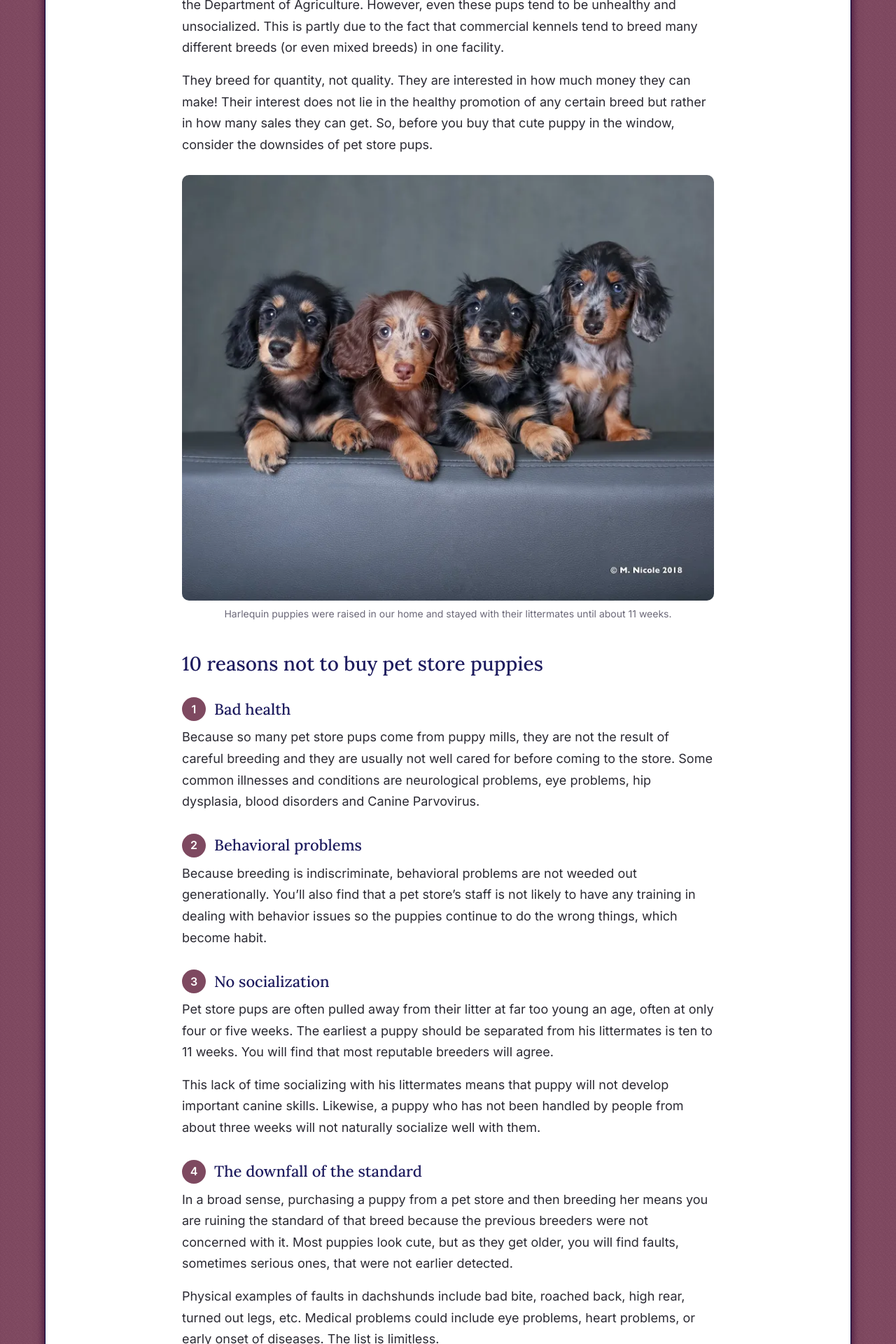
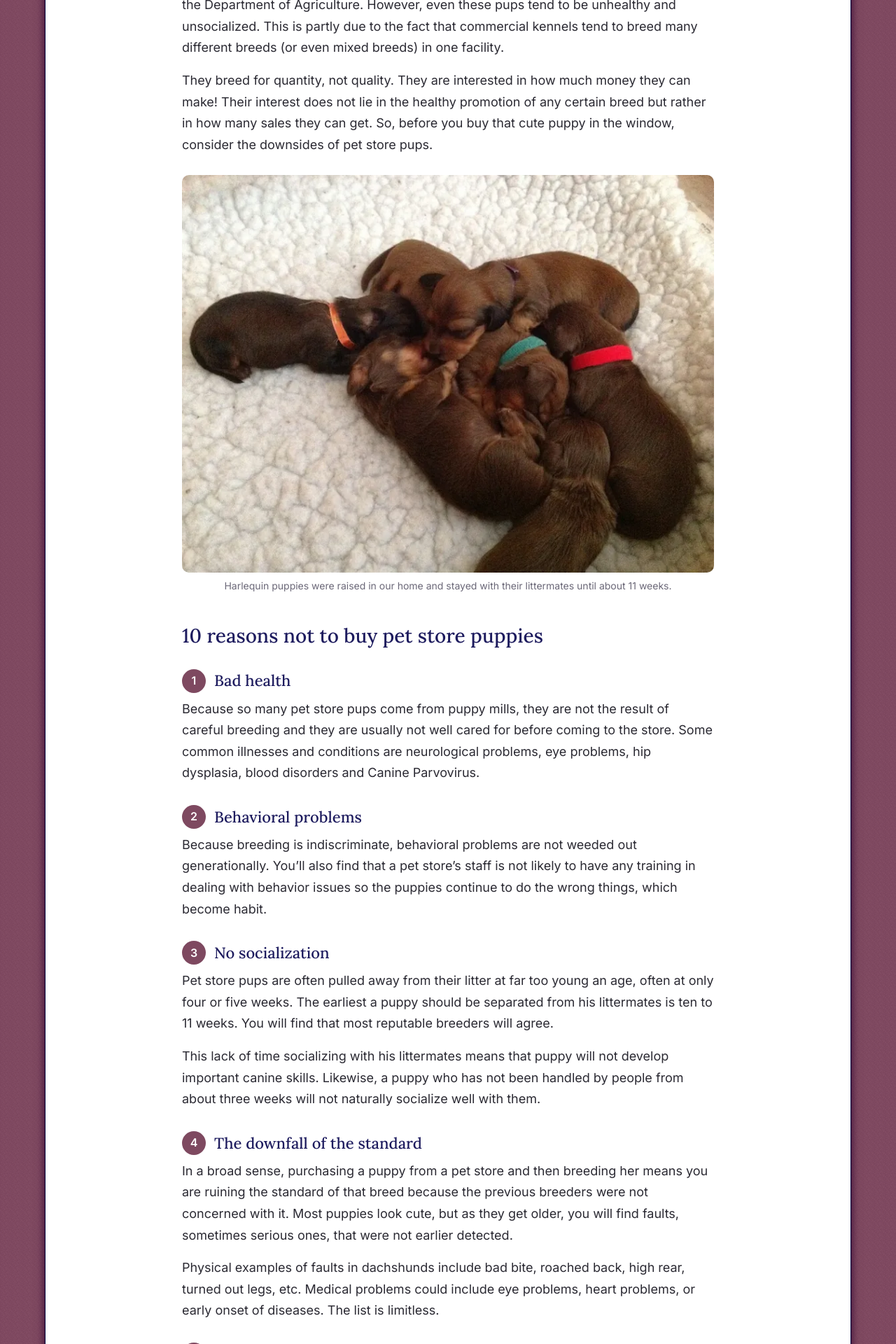
Before and after one commit to louisliberty/harlequin-dachshunds, a Jekyll site: the page built from _posts/2016-08-10-why-shouldnt-i-buy-that-puppy-in-the-window-the-lo.html, in a window 1280 px wide. Shown: the part 1045-2965 px from the top of the page at 70% size. Built offline with Jekyll 4.4.1, drawn with Linux system fonts in a browser that asks for light colours.

Commit message:
Pet store post: use newborn litter photo as opening and share image
Co-Authored-By: Claude Opus 5.5 <noreply@anthropic.com>
Claude-Session: https://claude.ai/code/session_01TAfJqWrpFTn7GBn9jW8hNF

```diff
--- a/_posts/2016-08-10-why-shouldnt-i-buy-that-puppy-in-the-window-the-lo.html
+++ b/_posts/2016-08-10-why-shouldnt-i-buy-that-puppy-in-the-window-the-lo.html
@@ -39,7 +39,7 @@ faq:
 <p>There are some pet stores that buy their puppies from commercial kennels regulated by the Department of Agriculture. However, even these pups tend to be unhealthy and unsocialized. This is partly due to the fact that commercial kennels tend to breed many different breeds (or even mixed breeds) in one facility.</p>
 <p>They breed for quantity, not quality. They are interested in how much money they can make! Their interest does not lie in the healthy promotion of any certain breed but rather in how many sales they can get. So, before you buy that cute puppy in the window, consider the downsides of pet store pups.</p>
 
-<figure class="post-figure"><picture><source type="image/webp" srcset="/assets/img-sizes/puppies/4-puppies-2018-480.webp 480w, /assets/img-sizes/puppies/4-puppies-2018-800.webp 800w, /assets/img-sizes/puppies/4-puppies-2018-1200.webp 1200w, /assets/img-sizes/puppies/4-puppies-2018-1600.webp 1600w" sizes="(max-width: 700px) 92vw, 640px"><img src="/assets/images/puppies/4-puppies-2018.jpg" alt="Four Harlequin miniature longhaired dachshund puppies, black and tan and dapple, lined up on a couch" width="1600" height="1280" loading="lazy" decoding="async"></picture><figcaption>Harlequin puppies were raised in our home and stayed with their littermates until about 11 weeks.</figcaption></figure>
+<figure class="post-figure"><picture><source type="image/webp" srcset="/assets/img-sizes/puppies/chocolate-red-puppies2-480.webp 480w, /assets/img-sizes/puppies/chocolate-red-puppies2-800.webp 800w, /assets/img-sizes/puppies/chocolate-red-puppies2-1078.webp 1078w" sizes="(max-width: 700px) 92vw, 640px"><img src="/assets/images/puppies/chocolate-red-puppies2.jpg" alt="A litter of newborn chocolate and red miniature longhaired dachshund puppies snuggled together on a fleece bed" width="1078" height="805" loading="lazy" decoding="async"></picture><figcaption>Harlequin puppies were raised in our home and stayed with their littermates until about 11 weeks.</figcaption></figure>
 
 <h2>10 reasons not to buy pet store puppies</h2>
 
```
Also changed, not shown: other parts of _posts/2016-08-10-why-shouldnt-i-buy-that-puppy-in-the-window-the-lo.html (+1 -1 lines).
